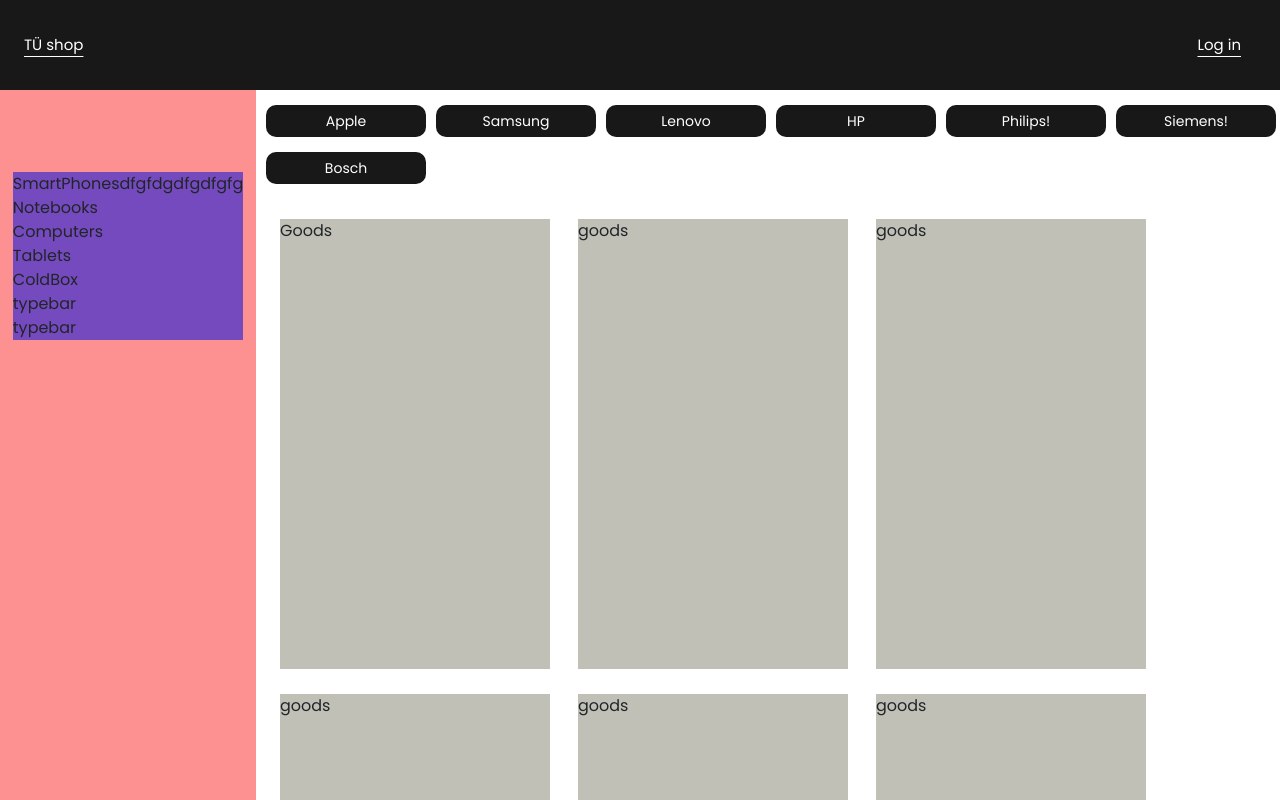
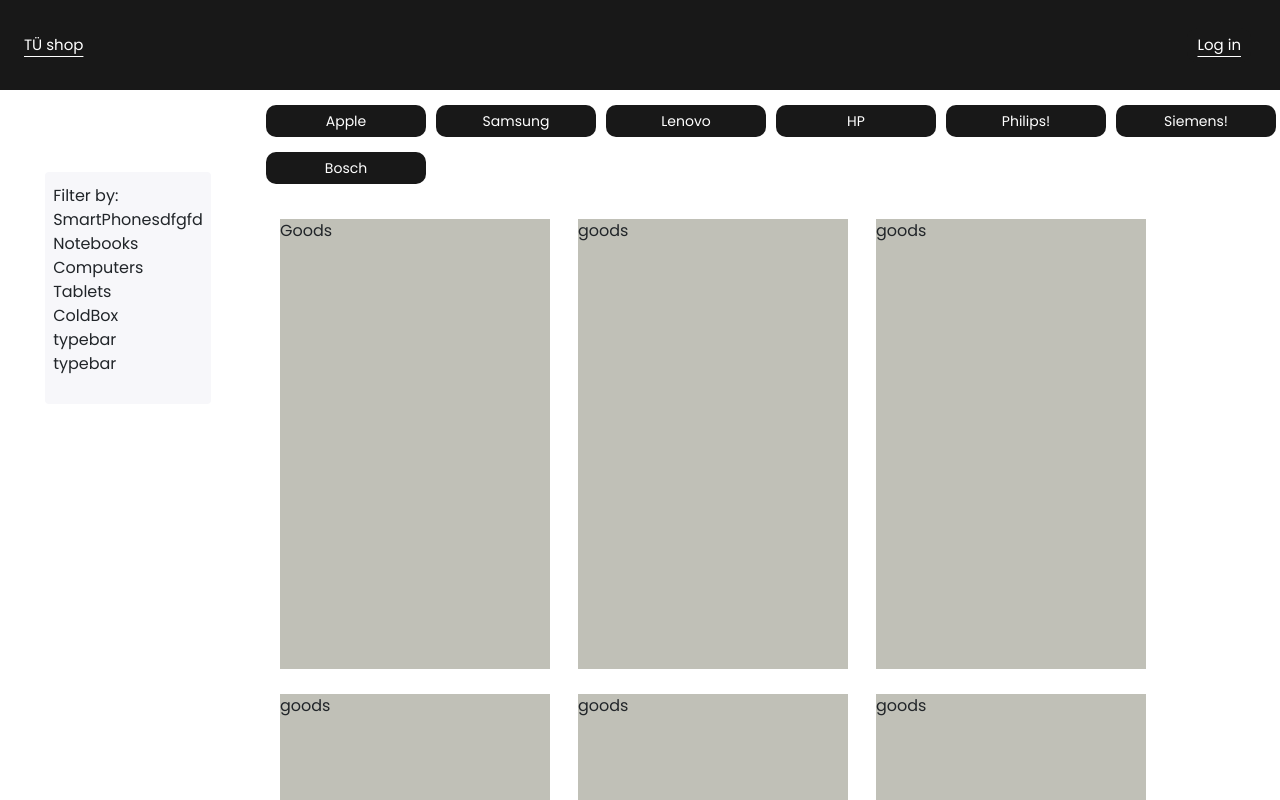
Before and after one commit to vandecristo/Online-Store-PERN-Frontend, a React (Create React App) app: page / in a window 1280 px wide. Shown: the top 800 px of the page. Built offline with nearby package versions, Linux system fonts and the light colour scheme.

Commit message:
new layout features

```diff
--- /dev/null
+++ b/src/components/BrandsBar.jsx
@@ -0,0 +1,26 @@
+import React from 'react';
+import styles from './BrandsBar.module.scss';
+
+const BrandsBar = () => {
+    const brandBar = [
+        {id: 1, title: 'Apple'},
+        {id: 2, title: 'Samsung'},
+        {id: 3, title: 'Lenovo'},
+        // {id: 4, title: 'filter'},
+        // {id: 5, title: 'filter'},
+        {id: 6, title: 'HP'},
+        {id: 7, title: 'Philips!'},
+        {id: 8, title: 'Siemens!'},
+        {id: 9, title: 'Bosch'}];
+    return (
+        <>
+            {brandBar.map(item =>
+            <div key={item.id} className={styles.brandBar__Item}>
+                <span>{item.title}</span>
+            </div>)}
+        </>
+
+    );
+};
+
+export default BrandsBar;
--- /dev/null
+++ b/src/components/BrandsBar.module.scss
@@ -0,0 +1,27 @@
+$text-color: white;
+$text-color-hover: #754abe;
+$theme-black: #181818;
+
+.brandBar__Item{
+  width: 160px;
+  height: 32px;
+  background: $theme-black;
+  color: $text-color;
+  display: flex;
+  flex-direction: column;
+  justify-content: center;
+  align-items: center;
+  margin: 15px 0 0 10px;
+  border-radius: 10px;
+  cursor: pointer;
+}
+
+.brandBar__Item>span{
+  font-size: 14px;
+  transition: 0.2s;
+}
+
+.brandBar__Item:hover>span{
+  color: $text-color-hover;
+  transition: 0.2s;
+}
--- /dev/null
+++ b/src/components/TypesBar.jsx
@@ -0,0 +1,27 @@
+import React, { useContext } from 'react';
+import styles from './TypesBar.module.scss';
+import { observer } from "mobx-react-lite";
+import {Context} from "../index";
+
+const TypesBar = observer(() => {
+    const { device } = useContext(Context);
+
+    return (
+        <div className={styles.typeBar}>
+            <span>Filter by:</span>
+            <ul>
+            {device.types.map(type =>
+                <li
+                    className={styles.typeBar__Item}
+                    key={type.id}
+                    onClick={() => device.setSelectedType(type)}
+                >
+                    <span className={ type.id === device.selectedType.id ? styles.active : ''}>
+                        {type.name}</span>
+                </li>)}
+            </ul>
+        </div>
+    );
+});
+
+export default TypesBar;
--- /dev/null
+++ b/src/components/TypesBar.module.scss
@@ -0,0 +1,35 @@
+.typeBar{
+  background: #F7F7FA;
+  margin-top: 82px;
+  min-width: 130px;
+  border-radius: 4px;
+  padding: 12px 8px;
+}
+
+ul {
+  margin-left: 0;
+  padding-left: 0;
+}
+
+li {
+  list-style-type: none;
+}
+
+
+.typeBar__Item{
+
+}
+
+.active {
+  background: #754abe;
+
+}
+
+.typeBar__Item>span{
+  cursor: pointer;
+}
+
+
+.typeBar__Item>li{
+
+}
--- a/src/pages/Shop.jsx
+++ b/src/pages/Shop.jsx
@@ -1,25 +1,9 @@
 import React from 'react';
 import styles from './Shop.module.scss';
+import BrandsBar from '../components/BrandsBar';
+import TypesBar from '../components/TypesBar';
+
 const Shop = () => {
-    const filterOptions = [
-        {id: 1, title: 'Apple'},
-        {id: 2, title: 'Samsung'},
-        {id: 3, title: 'Lenovo'},
-        // {id: 4, title: 'filter'},
-        // {id: 5, title: 'filter'},
-        {id: 6, title: 'HP'},
-        {id: 7, title: 'Philips!'},
-        {id: 8, title: 'Siemens!'},
-        {id: 9, title: 'Bosch'}];
-    const typeBarOptions = [
-        {id: 1, title: 'SmartPhonesdfgfdgdfgdfgfg'},
-        {id: 2, title: 'Notebooks'},
-        {id: 3, title: 'Computers'},
-        {id: 4, title: 'Tablets'},
-        {id: 5, title: 'ColdBox'},
-        {id: 6, title: 'typebar'},
-        {id: 7, title: 'typebar'}
-    ];
     const goods = [
         {id: 1, title: 'Goods'},
         {id: 2, title: 'goods'},
@@ -38,23 +22,11 @@
       <div className={styles.shop}>
           <div className={styles.shop__body}>
                <div className={styles.shop__typeBarWrapper}>
-                   <div className={styles.shop__typeBar}>
-                       {typeBarOptions.map(item =>
-                       <div
-                           className={styles.shop__typebarItem}
-                           key={item.id}>
-                           <div>{item.title}</div>
-                       </div>)}
-                   </div>
+                        <TypesBar/>
                </div>
                <div className={styles.shop__goodsWrapper}>
-                   <div className={styles.shop__filterWrapper}>
-                       {filterOptions.map(item =>
-                           <div
-                               key={item.id}
-                               className={styles.shop__filterItem}>
-                               <span>{item.title}</span>
-                           </div>)}
+                   <div className={styles.shop__brandBarWrapper}>
+                       <BrandsBar/>
                    </div>
                    <div className={styles.shop__goodsList}>
                        {goods.map(item =>
--- a/src/pages/Shop.module.scss
+++ b/src/pages/Shop.module.scss
@@ -17,25 +17,12 @@
 .shop__typeBarWrapper{
   flex-grow: 2;
   width: 20%;
-  background: rgba(250, 11, 11, 0.45);
+
   display: flex;
   flex-direction: column;
   align-items: center;
 }
 
-.shop__typeBar{
-  background: rgba(135, 232, 210, 0.45);
-  margin-top: 82px;
-  min-width: 130px;
-}
-
-.shop__typebarItem{
-  background: #754abe;
-}
-
-.shop__typebarItem>div{
-
-}
 .shop__goodsWrapper{
   width: 80%;
   background: rgba(49, 75, 215, 0);
@@ -43,7 +30,7 @@
   flex-direction: column;
 }
 
-.shop__filterWrapper{
+.shop__brandBarWrapper{
   background: rgba(74, 171, 93, 0);
   display: flex;
   flex-wrap: wrap;
@@ -51,29 +38,6 @@
 
 }
 
-.shop__filterItem{
-  width: 160px;
-  height: 32px;
-  background: $theme-black;
-  color: $text-color;
-  display: flex;
-  flex-direction: column;
-  justify-content: center;
-  align-items: center;
-  margin: 15px 0 0 10px;
-  border-radius: 10px;
-  cursor: pointer;
-}
-
-.shop__filterItem>span{
-  font-size: 14px;
-  transition: 0.2s;
-}
-
-.shop__filterItem:hover>span{
-  color: $text-color-hover;
-  transition: 0.2s;
-}
 
 .shop__goodsList{
   background: rgba(126, 88, 88, 0);
--- a/src/store/DeviceStore.js
+++ b/src/store/DeviceStore.js
@@ -3,8 +3,13 @@
 export default class DeviceStore {
     constructor () {
         this._types = [
-            {id: 1, name: 'Холодильники'},
-            {id: 2, name: 'Смартфоны'},
+            {id: 1, name: 'SmartPhonesdfgfd'},
+            {id: 2, name: 'Notebooks'},
+            {id: 3, name: 'Computers'},
+            {id: 4, name: 'Tablets'},
+            {id: 5, name: 'ColdBox'},
+            {id: 6, name: 'typebar'},
+            {id: 7, name: 'typebar'}
         ]
         this._brands = [
             {id: 1, name: 'Samsung'},
@@ -19,6 +24,7 @@
             {id: 6, name: 'Razor', price: 64000, rating: 5, img: 'D:/React js/0205/server/static/543d7b8b-8f4e-47d1-9d4a-a7dd7c667962.jpg'},
             {id: 7, name: 'XiaOmi', price: 85000, rating: 4, img: 'D:/React js/0205/server/static/543d7b8b-8f4e-47d1-9d4a-a7dd7c667962.jpg'},
         ]
+        this._selectedType = {}
         makeAutoObservable(this)
     }
 
@@ -33,6 +39,9 @@
     setDevices(devices) {
         this._devices = devices
     }
+    setSelectedType(type) {
+        this._selectedType = type
+    }
 
 
 
@@ -46,4 +55,8 @@
     get devices() {
         return this._devices
     }
+
+    get selectedType() {
+       return  this._selectedType
+    }
 }
```
